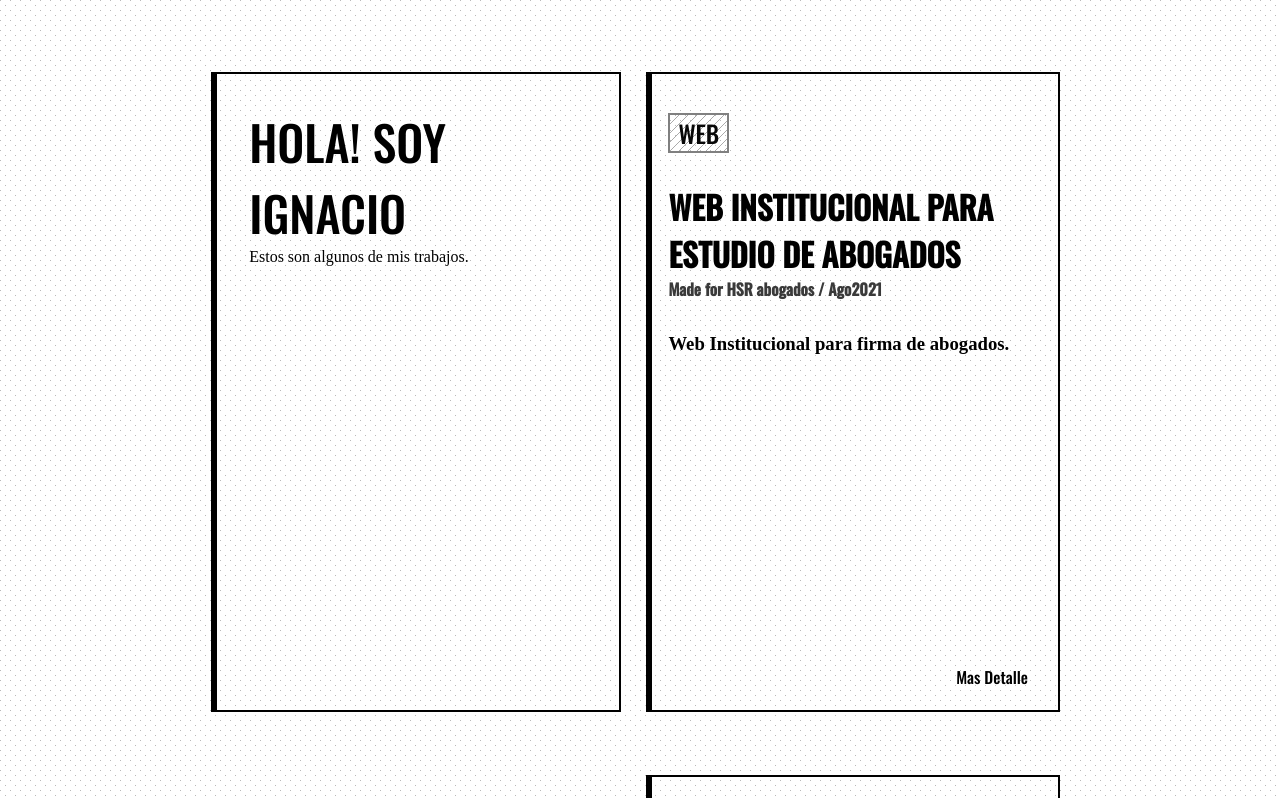
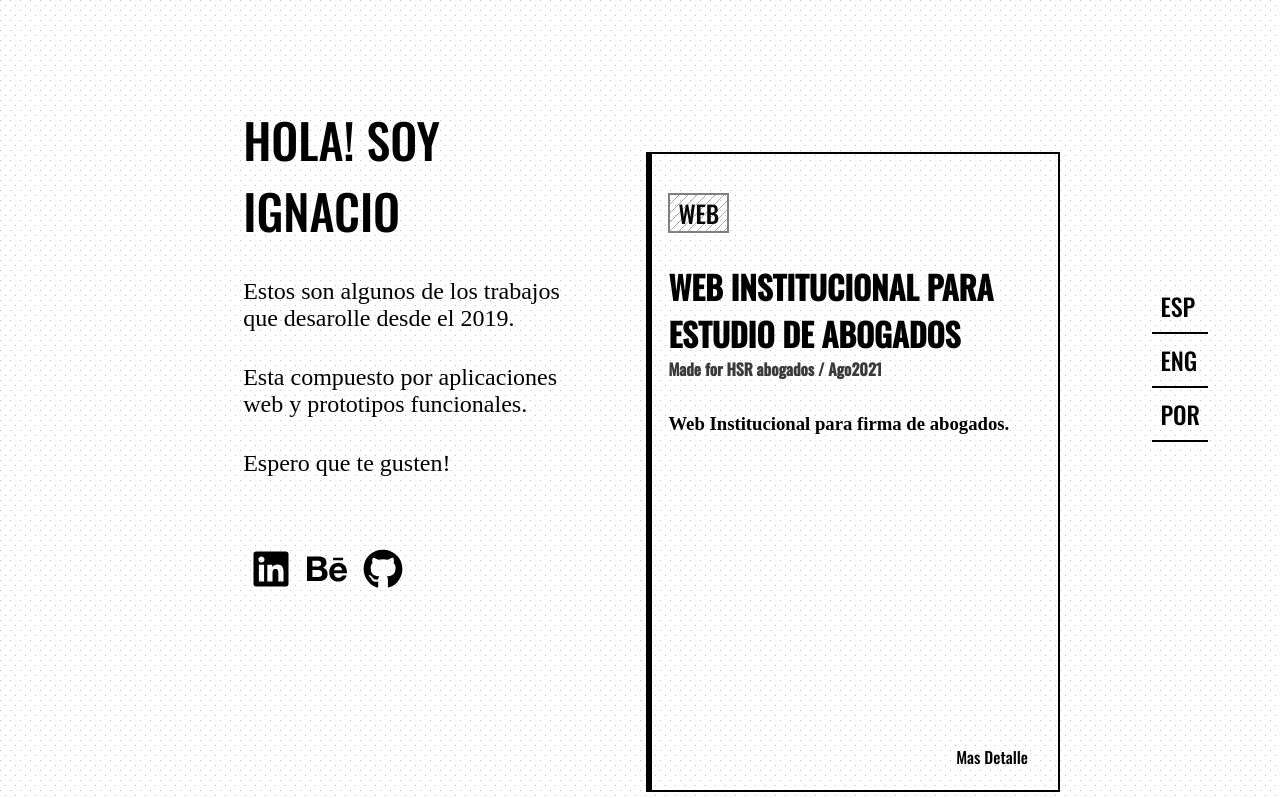
Before and after one commit to ignacioHourquescos/devloose, a Next.js app: page / in a window 1280 px wide. Shown: the top 798 px of the page. Built offline with nearby package versions, Linux system fonts and the light colour scheme; a web font is replaced by a local one.

Commit message:
selectors quedan como antes

```diff
--- /dev/null
+++ b/Context/UseAppContext.js
@@ -0,0 +1,32 @@
+import React, { createContext, useContext, useState } from 'react'
+
+const AppContext = createContext()
+const useAppContext = () => useContext(AppContext)
+
+export const AppProvider = ({ children }) => {
+
+    const [lang, setLang] = useState("ESP");
+   const [generalDisplayVideo, setGeneralDisplayVideo]  =useState(false)
+
+    const displayIngles = (value) =>{
+        setLang("ENG");
+	}
+    const displayEspañol = (value) =>{
+        setLang("ESP");
+	}
+
+   const handleGeneralDisplayVideo = (value) =>{
+      setGeneralDisplayVideo(value);
+   }
+
+
+    return (
+        <AppContext.Provider value={{
+				lang, generalDisplayVideo,
+            handleGeneralDisplayVideo,
+                  displayIngles,
+                  displayEspañol
+            }}>{children}</AppContext.Provider>)
+}
+
+export default useAppContext
--- a/components/Card/Card.js
+++ b/components/Card/Card.js
@@ -1,6 +1,7 @@
 
 import ss from './Card.module.scss'
 import { useState } from 'react'
+import useAppContext from "../../Context/UseAppContext";
 
 
 const Card =({project})=> {
@@ -15,17 +16,18 @@ const Card =({project})=> {
       setDisplayVideo(true);
    }
 
+
   return (
-    <div className={ss.container} >
+    <div className={ss.container}  style={{ scrollSnapAlign: "center", scrollSnapStop: "always" }} >
 
-      <div className={ss.description} style={displayVideo ?  {border:"none"}:{backgroundImage:"none"}} >
+      <div className={ss.description} style={displayVideo ?  {border:"none",}:{backgroundImage:"none"}} >
          {
             displayVideo
          ?
             <div className={ss.video}>
                <div style={{padding:"0%"}} dangerouslySetInnerHTML={{__html: renderVideo('./HSR.m4v')}}/>
 
-               <div className={ss.arrowBack} onClick={()=>showCard()}>Cerrar</div>
+               <div className={ss.arrowBack} onClick={()=>showCard()}>{close}</div>
             </div>
          :
             <div>
@@ -53,6 +55,9 @@ const arrowBack = <svg width="50" height="50" viewBox="0 0 50 50" fill="none" xm
 <path d="M39.5833 22.9166H16.3125L26.4792 12.75C27.2917 11.9375 27.2917 10.6041 26.4792 9.79163C25.6667 8.97913 24.3542 8.97913 23.5417 9.79163L9.8125 23.5208C9 24.3333 9 25.6458 9.8125 26.4583L23.5417 40.1875C24.3542 41 25.6667 41 26.4792 40.1875C27.2917 39.375 27.2917 38.0625 26.4792 37.25L16.3125 27.0833H39.5833C40.7292 27.0833 41.6667 26.1458 41.6667 25C41.6667 23.8541 40.7292 22.9166 39.5833 22.9166Z" fill="#323232"/>
 </svg>
 
+const close =<svg width="50" height="50" viewBox="0 0 50 50" fill="none" xmlns="http://www.w3.org/2000/svg">
+<path d="M39.5832 13.3541L36.6457 10.4166L24.9998 22.0625L13.354 10.4166L10.4165 13.3541L22.0623 25L10.4165 36.6458L13.354 39.5833L24.9998 27.9375L36.6457 39.5833L39.5832 36.6458L27.9373 25L39.5832 13.3541Z" fill="#323232"/>
+</svg>
 
 
 const renderVideo = (path) =>{
@@ -63,12 +68,10 @@ const renderVideo = (path) =>{
       playsinline
       muted
       autoplay
-      style="  border: 40px solid #ddd;
-               border-width: 55px 7px;
-               border-radius: 40px;
+      style="
                margin:5%;
 
-               position:absolute;top:0;right:0%;height:90%;object-fit:contain; z-index:1;
+               position:absolute;top:5%;right:0%;height:90%;object-fit:contain; z-index:1;
 
 
                "
--- a/components/Card/Card.module.scss
+++ b/components/Card/Card.module.scss
@@ -2,7 +2,6 @@
 @import url('https://fonts.googleapis.com/css2?family=Oswald:wght@500&display=swap');
 @import url('https://fonts.googleapis.com/css2?family=Quattrocento&display=swap');
 .container{
-
 
 
    margin-bottom:5%;
@@ -11,6 +10,8 @@
    position:relative;
    display: flex;
    flex-direction: column;
+justify-content: center;
+justify-items: center;
    @media screen and (max-width: 800px){
       width:90%;
       position:relative;
@@ -28,9 +29,14 @@
    padding-top:10%;
    font-family: 'Oswald', sans-serif;
    height:80vh;
+   margin:10vh 0;
    margin-bottom:10%;
+
    border: 2px solid black;
    border-left: 6px solid black;
+
+   display: flex;
+
 
 
    .title{
@@ -68,9 +74,14 @@
    }
    .arrowBack{
       position:absolute;
-      left:2rem;
-      top:2rem;
+      left:4rem;
+      top:4rem;
       z-index:110;
+      @media screen and (max-width: 800px){
+       left:0.5rem;
+
+
+      }
    }
    .phone{
       border: 40px solid #ddd;
--- a/components/CardContainer/CardContainer.js
+++ b/components/CardContainer/CardContainer.js
@@ -2,10 +2,16 @@
 import ss from './CardContainer.module.scss'
 import Card from '../Card/Card'
 import portfolio from '../../utils/utils.js'
+import { useEffect, useState } from "react";
+import useAppContext from "../../Context/UseAppContext";
 
-export default function CardContainer() {
+ const CardContainer = () => {
+   const {lang} = useAppContext();
+
+
+
   return (
-    <div className={ss.container}>
+    <div className={ss.container} >
 
       {portfolio.map(element =>
          <Card project={element}/>
@@ -14,3 +20,5 @@ export default function CardContainer() {
 
   )
 }
+
+export default CardContainer
--- /dev/null
+++ b/components/Index/Index.module.scss
@@ -0,0 +1,4 @@
+.container{
+   display:flex;
+   flex-direction:column;
+}
--- a/components/Profile/Profile.js
+++ b/components/Profile/Profile.js
@@ -1,20 +1,39 @@
 
 import ss from './Profile.module.scss'
-import Card from '../Card/Card'
-import portfolio from '../../utils/utils.js'
+import { FaLinkedin} from 'react-icons/fa';
+import { FaGithub} from 'react-icons/fa';
+import { FaBehance} from 'react-icons/fa';
+
+import Selectors from '../Selectors/Selectors'
+import useAppContext from "../../Context/UseAppContext";
 
 export default function CardContainer() {
+   const {lang, handleScrollPosition,scrollPosition} = useAppContext();
+
   return (
-    <div className={ss.container}>
+    <div className={ss.container} style={{ scrollSnapAlign: "center", scrollSnapStop: "always" }}>
       <div className={ss.intro}>
          HOLA! SOY IGNACIO
       </div>
 
       <div className={ss.brief}>
-         Estos son algunos de mis trabajos.
+         Estos son algunos de los trabajos que desarolle desde el 2019.
       </div>
 
+      <div className={ss.brief}>
+      Esta compuesto por aplicaciones web y prototipos funcionales.
+      </div>
 
+      <div className={ss.brief}>
+      Espero que te gusten!
+      </div>
+
+      <div className={ss.tools}>
+                    <div className={ss.go_to_page}> <a href="https://www.linkedin.com/in/ihourquescos/"><FaLinkedin size={40} color="black"/></a></div>
+                    <div className={ss.go_to_page}> <a href="https://www.behance.net/ignaciohourquescos"><FaBehance size={40} color="black"/></a></div>
+                    <div className={ss.go_to_page}> <a href="https://github.com/ignacioHourquescos"><FaGithub size={40} color="black"/></a></div>
+       </div>
+       <Selectors/>
     </div>
 
   )
--- a/components/Profile/Profile.module.scss
+++ b/components/Profile/Profile.module.scss
@@ -3,12 +3,13 @@
 @import url('https://fonts.googleapis.com/css2?family=Quattrocento&display=swap');
 
 .container{
-   border:2px solid black;
-   border-left:6px solid black;
+   // border:2px solid black;
+   //border-right:6px solid black;
    margin:2rem;
    width:80%;
    padding:2rem;
    height:100%;
+   position:relative;
       @media screen and (max-width: 800px){
       width:90%;
       position:relative;
@@ -26,6 +27,38 @@
    }
    .brief{
       font-family: 'Quattrocento', serif;
+      margin-top:2rem;
+      font-size:1.5rem;
+   }
+
+   .index{
+      position:absolute;
+      right:0;
+      top:0;
    }
 
 }
+
+.tools{
+   // height:4rem;
+   display:flex;
+   flex-direction:row;
+   justify-content:flex-start;
+   margin-top:4rem;
+   // width: min-content;
+   // border-radius:200px;
+   padding-right:1rem;
+
+   svg{
+      //  background-color: rgba(63, 63, 63, 0.918);
+      //  padding:1rem;
+      //  border-radius:400px;
+      //  border:0px;
+      //  height:2rem;
+      //  width:2rem;
+       margin:0.5rem;
+
+
+   }
+
+}
--- a/components/Selectors/Selectors.js
+++ b/components/Selectors/Selectors.js
@@ -10,10 +10,10 @@ const Selectors =()=> {
          <div className={ss.language}>ENG</div>
          <div className={ss.language}>POR</div>
       </div>
-      <div className={ss.mode_selection}>
+      {/* <div className={ss.mode_selection}>
          <div className={ss.mode}>LIGHT</div>
          <div className={ss.mode}>DARK</div>
-      </div>
+      </div> */}
     </div>
   )
 }
--- a/pages/_app.js
+++ b/pages/_app.js
@@ -1,13 +1,12 @@
 import '../styles/globals.css'
+import { AppProvider }  from '../Context/UseAppContext'
 
-
-import Selectors from '../components/Selectors/Selectors'
 function MyApp({ Component, pageProps }) {
-  return (<>
-  {/* <Selectors/> */}
+  return ( <AppProvider>
 
   <Component {...pageProps} />
-  </>)
+  </AppProvider>)
+
 }
 
 export default MyApp
--- a/styles/globals.css
+++ b/styles/globals.css
@@ -10,6 +10,12 @@ body {
    ) repeat;
 }
 
+html {
+  scroll-behavior: smooth;
+  scroll-snap-type: y mandatory;
+  overflow-y: scroll;
+
+}
 a {
   color: inherit;
   text-decoration: none;
```
Also changed, not shown: components/Index/Index.js (added, +19 -0 lines).
